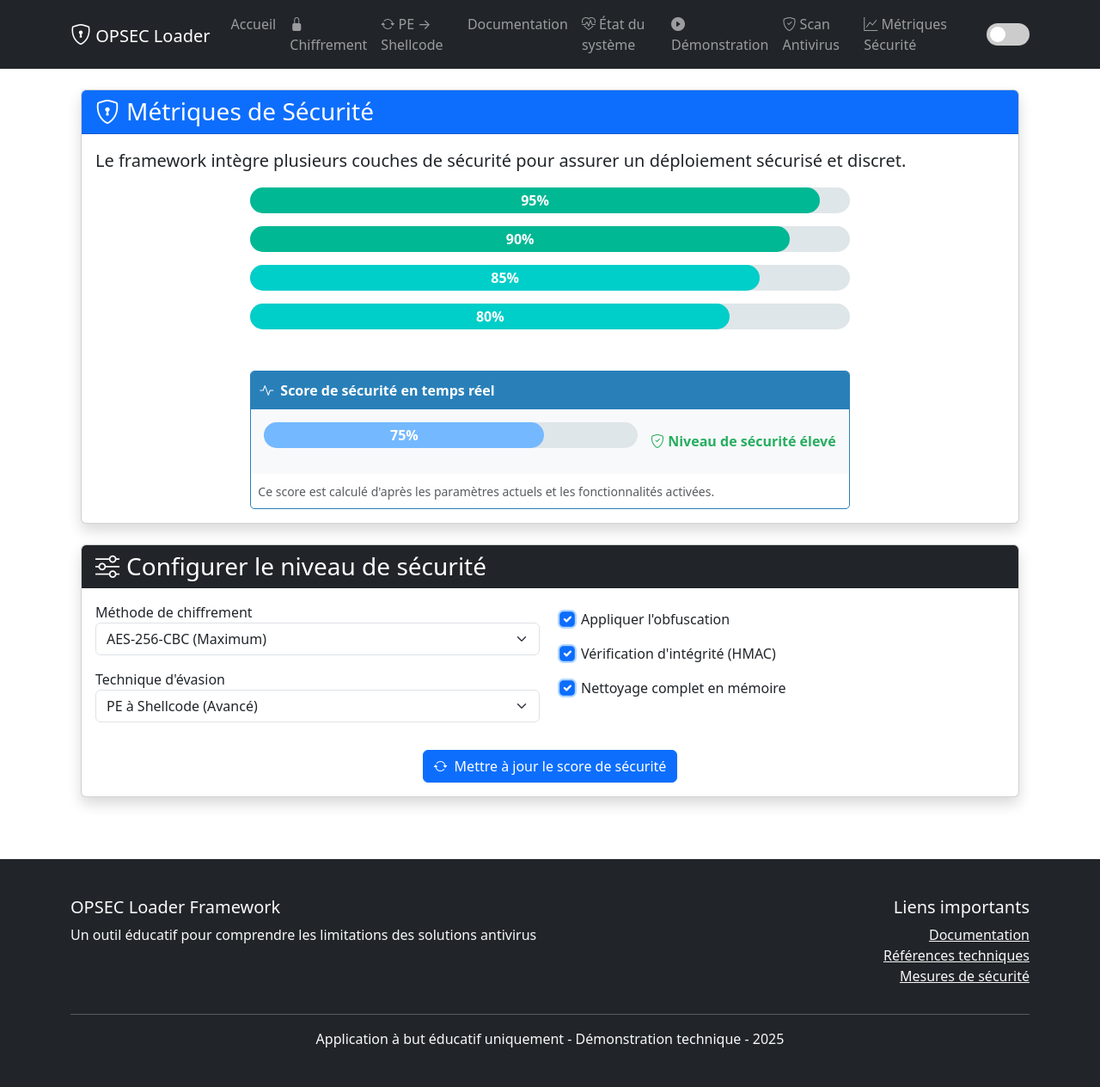
After one commit to CobaltStrike31/workplan, a Flask app: page /security_metrics_demo in a window 1280 px wide. The commit adds this page. Shown: the whole page at 86% size. Run offline with Flask 3, Linux system fonts and the light colour scheme; some libraries are stand-ins or nearby versions.

Commit message:
Show interactive security metrics to visualize the platform's defenses
Adds a security metrics demo page with progress bars using Flask and CSS.

Replit-Commit-Author: Agent
Replit-Commit-Session-Id: 839e7239-5781-48b9-9d7e-fd2de7412727
Replit-Commit-Screenshot-Url: https://storage.googleapis.com/screenshot-production-us-central1/7257cb5d-1960-4347-8a31-1082abc95279/5291ebb5-9df2-49aa-a871-36bbd30ef528.jpg

```diff
--- a/app.py
+++ b/app.py
@@ -154,6 +154,13 @@ def convert_pe():
 @app.route('/documentation')
 def documentation():
     return render_template('documentation.html')
+
+@app.route('/security_metrics_demo')
+def security_metrics_demo():
+    """
+    Page de démonstration des métriques de sécurité avec les barres de progression améliorées
+    """
+    return render_template('security_metrics_demo.html')
 
 @app.route('/demo')
 def demo():
--- /dev/null
+++ b/static/css/progress-bars.css
@@ -0,0 +1,186 @@
+/**
+ * Styles pour les barres de progression améliorées
+ * Basé sur la structure HTML fondamentale avec div#myProgress > div#myBar
+ */
+
+/* Conteneur principal de la barre de progression */
+.progress-container {
+  width: 100%;
+  margin-bottom: 15px;
+}
+
+/* Titre de la section */
+.progress-title {
+  color: #fff;
+  background-color: #0984e3;
+  padding: 8px 15px;
+  margin: 0;
+  border-radius: 4px 4px 0 0;
+  font-size: 1.1rem;
+  display: flex;
+  align-items: center;
+}
+
+.progress-title i {
+  margin-right: 8px;
+}
+
+/* Zone de texte d'explication */
+.progress-explanation {
+  font-size: 0.85rem;
+  color: #7a7a7a;
+  margin: 5px 0 15px 0;
+}
+
+/* Conteneur externe de la barre (fond gris) */
+.progress-bar-container {
+  width: 100%;
+  background-color: #dfe6e9;
+  border-radius: 15px;
+  margin-bottom: 8px;
+  overflow: hidden;
+}
+
+/* Barre de progression interne avec animation */
+.progress-bar {
+  height: 30px;
+  text-align: center;
+  line-height: 30px;
+  color: white;
+  font-weight: bold;
+  border-radius: 15px;
+  transition: width 0.8s cubic-bezier(0.22, 1, 0.36, 1);
+  position: relative;
+}
+
+/* Couleurs des barres selon le niveau */
+.progress-bar-95, .progress-bar-90 {
+  background-color: #00b894;
+}
+
+.progress-bar-85, .progress-bar-80 {
+  background-color: #00cec9;
+}
+
+.progress-bar-75, .progress-bar-70 {
+  background-color: #74b9ff;
+}
+
+.progress-bar-65, .progress-bar-60 {
+  background-color: #a29bfe;
+}
+
+.progress-bar-55, .progress-bar-50 {
+  background-color: #ffeaa7;
+}
+
+.progress-bar-45, .progress-bar-40 {
+  background-color: #fab1a0;
+}
+
+.progress-bar-35, .progress-bar-30, .progress-bar-25, .progress-bar-20, .progress-bar-15, .progress-bar-10, .progress-bar-5 {
+  background-color: #ff7675;
+}
+
+/* Section pour le score en temps réel */
+.realtime-score {
+  border: 1px solid #2980b9;
+  border-radius: 5px;
+  margin-top: 20px;
+  overflow: hidden;
+}
+
+.realtime-score-header {
+  background-color: #2980b9;
+  color: white;
+  padding: 10px;
+  font-weight: bold;
+  display: flex;
+  align-items: center;
+}
+
+.realtime-score-header i {
+  margin-right: 8px;
+}
+
+.realtime-score-content {
+  padding: 15px;
+  background-color: #f8f9fa;
+  display: flex;
+  align-items: center;
+  justify-content: space-between;
+}
+
+.realtime-score-bar-container {
+  flex-grow: 1;
+  margin-right: 15px;
+}
+
+.realtime-score-level {
+  font-weight: bold;
+  min-width: 100px;
+  text-align: center;
+}
+
+.level-elevated {
+  color: #27ae60;
+}
+
+.level-moderate {
+  color: #2980b9;
+}
+
+.level-reduced {
+  color: #d35400;
+}
+
+.level-minimal {
+  color: #c0392b;
+}
+
+/* Animation d'apparition */
+@keyframes fadeIn {
+  from { opacity: 0; }
+  to { opacity: 1; }
+}
+
+.progress-container {
+  animation: fadeIn 0.5s ease-in-out;
+}
+
+/* Badge indicateur de sécurité */
+.security-badge {
+  display: inline-block;
+  padding: 5px 10px;
+  border-radius: 15px;
+  font-size: 0.8rem;
+  font-weight: bold;
+  margin-left: 10px;
+}
+
+.badge-high {
+  background-color: #27ae60;
+  color: white;
+}
+
+.badge-medium {
+  background-color: #3498db;
+  color: white;
+}
+
+.badge-low {
+  background-color: #e67e22;
+  color: white;
+}
+
+.badge-critical {
+  background-color: #e74c3c;
+  color: white;
+}
+
+/* Icône de sécurité */
+.security-icon {
+  margin-left: auto;
+  font-size: 1.5rem;
+  color: #2c3e50;
+}
--- a/templates/base.html
+++ b/templates/base.html
@@ -53,6 +53,11 @@
                                 <i class="bi bi-shield-check"></i> Scan Antivirus
                             </a>
                         </li>
+                        <li class="nav-item">
+                            <a class="nav-link" href="{{ url_for('security_metrics_demo') }}">
+                                <i class="bi bi-graph-up"></i> Métriques Sécurité
+                            </a>
+                        </li>
                     </ul>
                     <div class="theme-switch-wrapper">
                         <i class="bi bi-moon-fill theme-icon theme-icon-moon"></i>
--- /dev/null
+++ b/templates/security_metrics_demo.html
@@ -0,0 +1,259 @@
+{% extends 'base.html' %}
+
+{% block title %}Métriques de Sécurité{% endblock %}
+
+{% block content %}
+<div class="container mt-4">
+    <div class="row">
+        <div class="col-md-12 mb-4">
+            <div class="card">
+                <div class="card-header bg-primary text-white">
+                    <h3 class="mb-0"><i class="bi bi-shield-lock me-2"></i>Métriques de Sécurité</h3>
+                </div>
+                <div class="card-body">
+                    <p class="lead">
+                        Le framework intègre plusieurs couches de sécurité pour assurer un déploiement sécurisé et discret.
+                    </p>
+
+                    <!-- Barres de progression style amélioré -->
+                    <div class="row">
+                        <div class="col-md-8 offset-md-2">
+                            <!-- Barre 1 -->
+                            <div class="progress-container">
+                                <div id="myProgress">
+                                    <div id="bar95" class="progress-bar progress-bar-95" style="width: 95%">95%</div>
+                                </div>
+                            </div>
+
+                            <!-- Barre 2 -->
+                            <div class="progress-container">
+                                <div id="myProgress">
+                                    <div id="bar90" class="progress-bar progress-bar-90" style="width: 90%">90%</div>
+                                </div>
+                            </div>
+
+                            <!-- Barre 3 -->
+                            <div class="progress-container">
+                                <div id="myProgress">
+                                    <div id="bar85" class="progress-bar progress-bar-85" style="width: 85%">85%</div>
+                                </div>
+                            </div>
+
+                            <!-- Barre 4 -->
+                            <div class="progress-container">
+                                <div id="myProgress">
+                                    <div id="bar80" class="progress-bar progress-bar-80" style="width: 80%">80%</div>
+                                </div>
+                            </div>
+
+                            <!-- Score en temps réel -->
+                            <div class="realtime-score mt-5">
+                                <div class="realtime-score-header">
+                                    <i class="bi bi-activity"></i> Score de sécurité en temps réel
+                                </div>
+                                <div class="realtime-score-content">
+                                    <div class="realtime-score-bar-container">
+                                        <div id="myProgress">
+                                            <div id="barRealtime" class="progress-bar progress-bar-75" style="width: 75%">75%</div>
+                                        </div>
+                                    </div>
+                                    <div class="realtime-score-level level-elevated">
+                                        <i class="bi bi-shield-check"></i>
+                                        <span>Niveau de sécurité élevé</span>
+                                    </div>
+                                </div>
+                                <div class="realtime-score-footer p-2">
+                                    <small class="text-muted">Ce score est calculé d'après les paramètres actuels et les fonctionnalités activées.</small>
+                                </div>
+                            </div>
+                        </div>
+                    </div>
+                </div>
+            </div>
+        </div>
+    </div>
+
+    <!-- Panneau de configuration pour tester les barres -->
+    <div class="row">
+        <div class="col-md-12 mb-4">
+            <div class="card">
+                <div class="card-header bg-dark text-white">
+                    <h3 class="mb-0"><i class="bi bi-sliders me-2"></i>Configurer le niveau de sécurité</h3>
+                </div>
+                <div class="card-body">
+                    <div class="row">
+                        <div class="col-md-6">
+                            <div class="form-group mb-3">
+                                <label for="encryption-method">Méthode de chiffrement</label>
+                                <select class="form-select" id="encryption-method">
+                                    <option value="95">AES-256-CBC (Maximum)</option>
+                                    <option value="85">AES-128-CBC (Standard)</option>
+                                    <option value="60">XOR (Basique)</option>
+                                </select>
+                            </div>
+
+                            <div class="form-group mb-3">
+                                <label for="evasion-technique">Technique d'évasion</label>
+                                <select class="form-select" id="evasion-technique">
+                                    <option value="90">PE à Shellcode (Avancé)</option>
+                                    <option value="75">Réflectif (Standard)</option>
+                                    <option value="50">Direct (Basique)</option>
+                                </select>
+                            </div>
+                        </div>
+
+                        <div class="col-md-6">
+                            <div class="form-check mb-3 mt-2">
+                                <input class="form-check-input" type="checkbox" id="obfuscation" checked>
+                                <label class="form-check-label" for="obfuscation">
+                                    Appliquer l'obfuscation
+                                </label>
+                            </div>
+
+                            <div class="form-check mb-3">
+                                <input class="form-check-input" type="checkbox" id="integrity-check" checked>
+                                <label class="form-check-label" for="integrity-check">
+                                    Vérification d'intégrité (HMAC)
+                                </label>
+                            </div>
+
+                            <div class="form-check mb-3">
+                                <input class="form-check-input" type="checkbox" id="full-cleanup" checked>
+                                <label class="form-check-label" for="full-cleanup">
+                                    Nettoyage complet en mémoire
+                                </label>
+                            </div>
+                        </div>
+                    </div>
+
+                    <div class="text-center mt-3">
+                        <button id="update-security" class="btn btn-primary">
+                            <i class="bi bi-arrow-repeat me-2"></i>Mettre à jour le score de sécurité
+                        </button>
+                    </div>
+                </div>
+            </div>
+        </div>
+    </div>
+</div>
+{% endblock %}
+
+{% block extra_css %}
+<link rel="stylesheet" href="{{ url_for('static', filename='css/progress-bars.css') }}">
+<style>
+    #myProgress {
+        width: 100%;
+        background-color: #dfe6e9;
+        border-radius: 15px;
+        margin-bottom: 15px;
+    }
+
+    .progress-bar {
+        width: 0%;
+        height: 30px;
+        text-align: center;
+        line-height: 30px;
+        color: white;
+        font-weight: bold;
+        border-radius: 15px;
+        transition: width 0.8s cubic-bezier(0.22, 1, 0.36, 1);
+    }
+</style>
+{% endblock %}
+
+{% block extra_js %}
+<script>
+document.addEventListener('DOMContentLoaded', function() {
+    // Animer les barres au chargement de la page
+    animateProgressBar('bar95', 95);
+    animateProgressBar('bar90', 90);
+    animateProgressBar('bar85', 85);
+    animateProgressBar('bar80', 80);
+    animateProgressBar('barRealtime', 75);
+
+    // Configurer les listeners pour le panneau de configuration
+    setupSecurityControls();
+});
+
+function animateProgressBar(id, targetPercent) {
+    const bar = document.getElementById(id);
+    let width = 0;
+    const duration = 1000; // ms
+    const fps = 60;
+    const frames = duration / (1000 / fps);
+    const increment = targetPercent / frames;
+
+    const animation = setInterval(function() {
+        if (width >= targetPercent) {
+            clearInterval(animation);
+        } else {
+            // Utiliser une fonction d'easing pour un effet plus naturel
+            width += increment;
+            if (width > targetPercent) width = targetPercent;
+
+            bar.style.width = width + '%';
+            bar.textContent = Math.round(width) + '%';
+        }
+    }, 1000 / fps);
+}
+
+function setupSecurityControls() {
+    const updateButton = document.getElementById('update-security');
+    if (!updateButton) return;
+
+    updateButton.addEventListener('click', function() {
+        // Récupérer les valeurs du formulaire
+        const encryptionValue = parseInt(document.getElementById('encryption-method').value);
+        const evasionValue = parseInt(document.getElementById('evasion-technique').value);
+
+        const obfuscation = document.getElementById('obfuscation').checked;
+        const integrityCheck = document.getElementById('integrity-check').checked;
+        const fullCleanup = document.getElementById('full-cleanup').checked;
+
+        // Calculer le score de sécurité
+        let score = (encryptionValue + evasionValue) / 2;
+
+        // Ajustements basés sur les options
+        if (!obfuscation) score -= 10;
+        if (!integrityCheck) score -= 15;
+        if (!fullCleanup) score -= 5;
+
+        // Limiter le score entre 0 et 100
+        score = Math.max(0, Math.min(100, score));
+
+        // Mettre à jour la barre en temps réel
+        const realtimeBar = document.getElementById('barRealtime');
+        realtimeBar.style.width = "0%";
+        realtimeBar.className = `progress-bar progress-bar-${Math.floor(score / 5) * 5}`;
+
+        // Animer vers la nouvelle valeur
+        animateProgressBar('barRealtime', score);
+
+        // Mettre à jour le niveau de sécurité
+        updateSecurityLevel(score);
+    });
+}
+
+function updateSecurityLevel(score) {
+    const levelElement = document.querySelector('.realtime-score-level');
+
+    // Réinitialiser les classes
+    levelElement.className = 'realtime-score-level';
+
+    // Définir le niveau en fonction du score
+    if (score >= 80) {
+        levelElement.classList.add('level-elevated');
+        levelElement.innerHTML = '<i class="bi bi-shield-check"></i> <span>Niveau de sécurité élevé</span>';
+    } else if (score >= 60) {
+        levelElement.classList.add('level-moderate');
+        levelElement.innerHTML = '<i class="bi bi-shield"></i> <span>Niveau de sécurité modéré</span>';
+    } else if (score >= 40) {
+        levelElement.classList.add('level-reduced');
+        levelElement.innerHTML = '<i class="bi bi-shield-exclamation"></i> <span>Niveau de sécurité réduit</span>';
+    } else {
+        levelElement.classList.add('level-minimal');
+        levelElement.innerHTML = '<i class="bi bi-shield-x"></i> <span>Niveau de sécurité minimal</span>';
+    }
+}
+</script>
+{% endblock %}
```
Also changed, not shown: saved_results/scan_65c995f8.json (added, +23 -0 lines), saved_results/scan_969a4187.json (added, +24 -0 lines), attached_assets/image_1746402788589.png (added).
